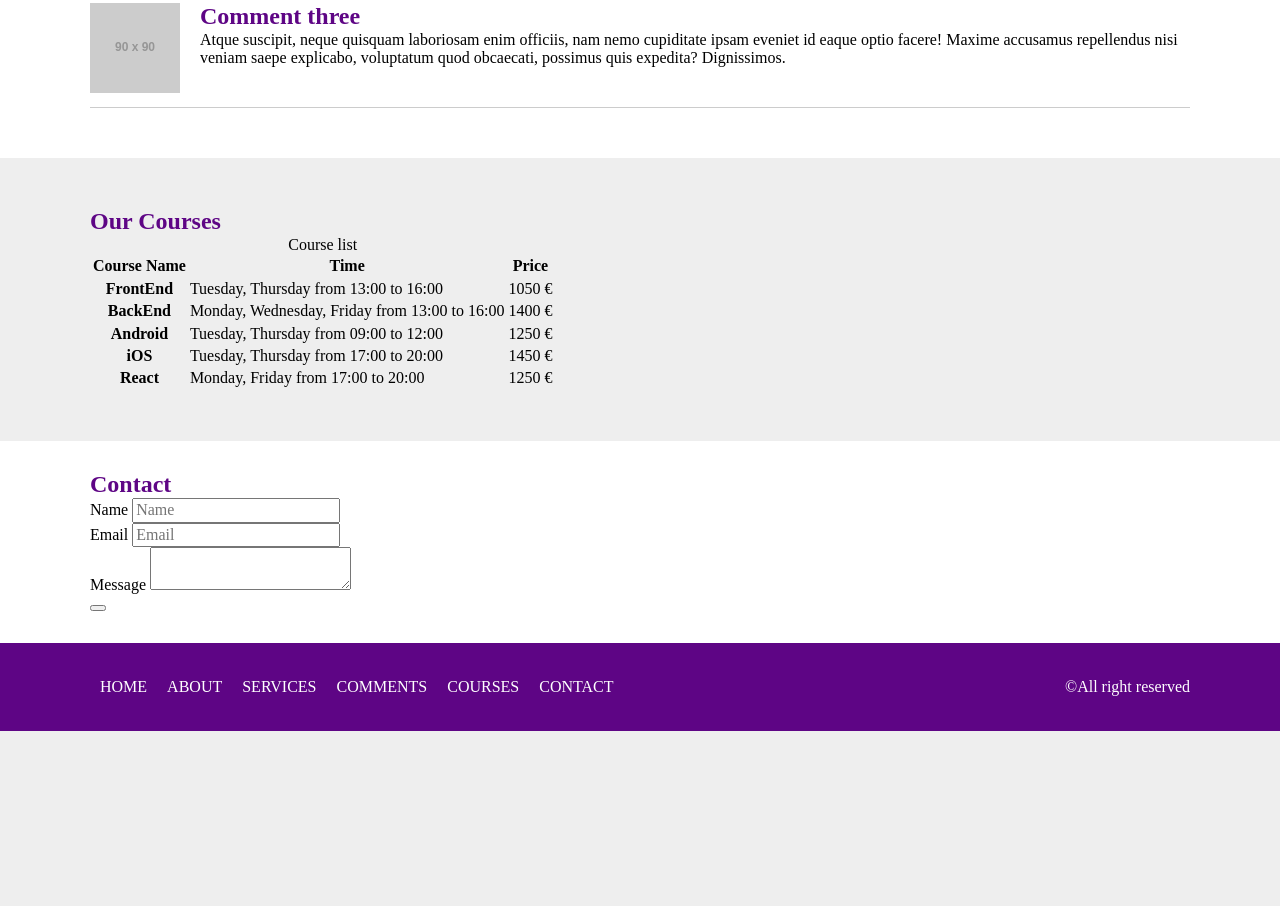
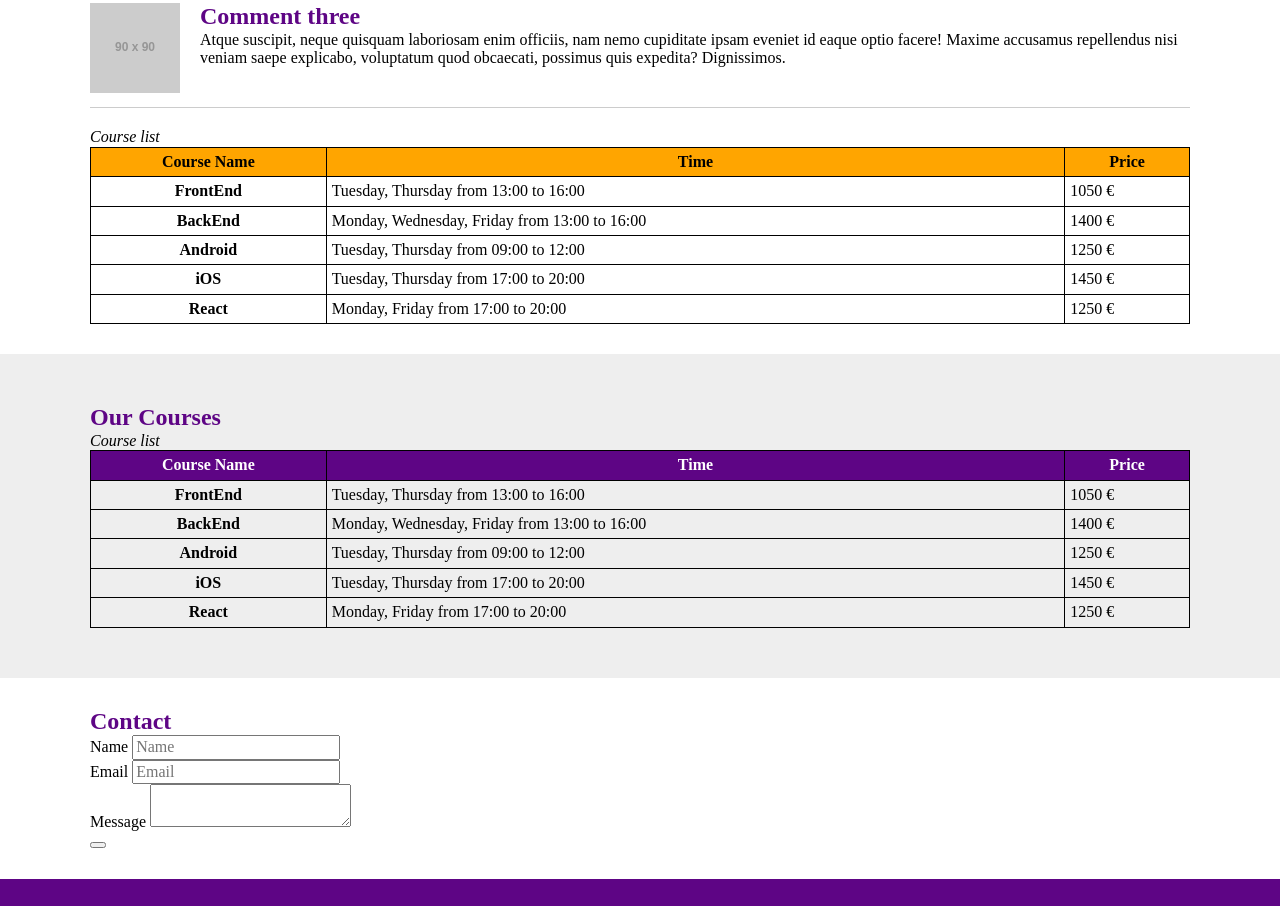
Before and after one commit to vladandzulovic/learningSass, a plain HTML site: page public_html/index.html in a window 1280 px wide. Shown: the part 1318-2224 px from the top of the page. Before the commit the page ends 2049 px from the top, so only its background shows below. Drawn offline with nearby package versions, Linux system fonts and the light colour scheme; files that its build step writes are made by us from their sources; placeholder pictures from the web are drawn by us.

Commit message:
Course section done

```diff
--- a/public_html/index.html
+++ b/public_html/index.html
@@ -130,6 +130,49 @@
                         </div>
                     </li>
                 </ol>
+
+
+
+
+
+                <table>
+                    <caption>Course list</caption>
+                    <thead>
+                        <tr>
+                            <th >Course Name</th>
+                            <th >Time </th>
+                            <th >Price</th>
+                        </tr>
+                    </thead>
+                    <tbody>
+                        <tr>
+                            <th>FrontEnd</th>
+                            <td>Tuesday, Thursday from 13:00 to 16:00</td>
+                            <td>1050 &euro;</td>
+                        </tr>
+                        <tr>
+                            <th>BackEnd</th>
+                            <td>Monday, Wednesday, Friday from 13:00 to 16:00</td>
+                            <td>1400 &euro;</td>
+                        </tr>
+                        <tr>
+                            <th>Android</th>
+                            <td>Tuesday, Thursday from 09:00 to 12:00 </td>
+                            <td>1250 &euro;</td>
+                        </tr>
+                        <tr>
+                            <th>iOS</th>
+                            <td>Tuesday, Thursday from 17:00 to 20:00 </td>
+                            <td>1450 &euro;</td>
+                        </tr>
+                        <tr>
+                            <th>React</th>
+                            <td>Monday, Friday from 17:00 to 20:00 </td>
+                            <td>1250 &euro;</td>
+                        </tr>
+
+                    </tbody>
+                </table>
             </div>
         </section>
 
@@ -137,7 +180,7 @@
             <div class="container">
                 <h2>Our Courses</h2>
                 <table>
-                    <caption>Course list</caption>
+                    <caption >Course list</caption>
                     <thead>
                         <tr>
                             <th >Course Name</th>
--- a/public_html/scss/partials/_components.scss
+++ b/public_html/scss/partials/_components.scss
@@ -24,6 +24,8 @@ $color-scheme: (
 'dark': $black
 );
 
+
+$table-border: $black;
 
 
 
@@ -65,6 +67,42 @@ $color-scheme: (
 
 
 
+    table{
+        width: 100%;
+        border: 1px solid $table-border;
+        border-collapse: collapse;
+
+
+        td, th{
+            border: 1px solid $table-border;
+            padding: 5px;
+        }
+
+        caption{
+            text-align: left;
+            font-style: italic;
+            font-size: 1.6rem;
+        }
+
+        thead{
+            .comment-section &{
+                background-color: $orange;
+                th, td{
+                    color: colorYIQ($orange)
+                }
+            }
+
+            .course-section &{
+                background-color: $purple;
+                th, td{
+                    color: colorYIQ($purple)
+                }
+            }
+        }
+    }
+
+
+
 
 /*
 .btn-cool{
```
Also changed, not shown: public_html/css/theme.css, 1 other file.
